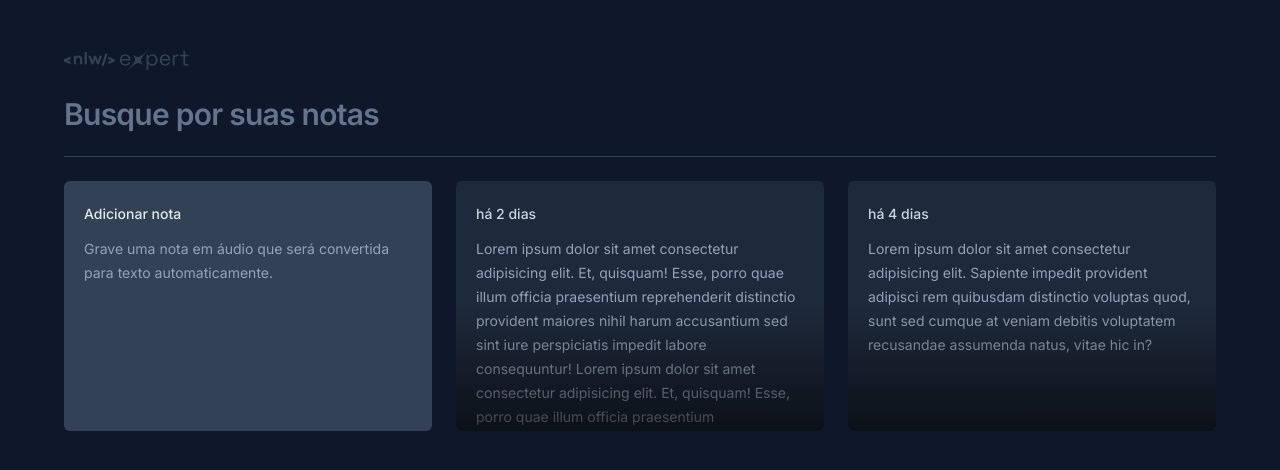
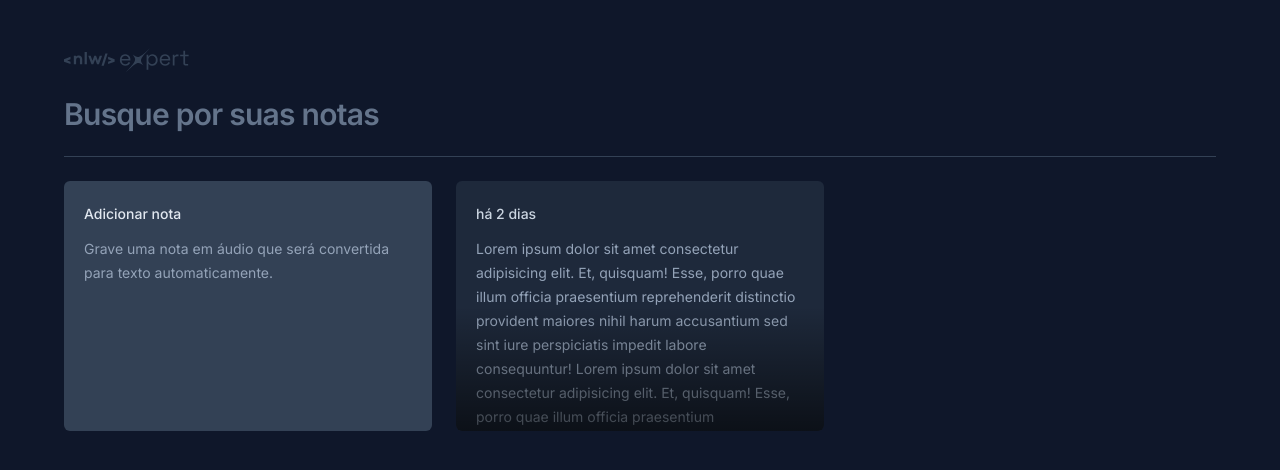
Before and after one commit to frantecbh/notes-nlw-experts, a React (Vite) app: page / in a window 1280 px wide. Shown: the top 470 px of the page. Built offline with nearby package versions, Linux system fonts and the light colour scheme.

Commit message:
component notecard

```diff
--- a/src/app.tsx
+++ b/src/app.tsx
@@ -1,4 +1,5 @@
 import logo from './assets/logo-nlw-expert.svg'
+import NotesCard from './components/note-card'
 
 export function App() {
   return (
@@ -23,30 +24,8 @@ export function App() {
             automaticamente.
           </p>
         </div>
-        <div className="rounded-md bg-slate-800 p-5 space-y-3 overflow-hidden relative">
-          <span className="text-sm font-medium text-slate-300">há 2 dias</span>
-          <p className="text-sm leading-6 text-slate-400">
-            Lorem ipsum dolor sit amet consectetur adipisicing elit. Et,
-            quisquam! Esse, porro quae illum officia praesentium reprehenderit
-            distinctio provident maiores nihil harum accusantium sed sint iure
-            perspiciatis impedit labore consequuntur! Lorem ipsum dolor sit amet
-            consectetur adipisicing elit. Et, quisquam! Esse, porro quae illum
-            officia praesentium reprehenderit distinctio provident maiores nihil
-            harum accusantium sed sint iure perspiciatis impedit labore
-            consequuntur!
-          </p>
-          <div className="absolute bottom-0 left-0 right-0 h-1/2 bg-gradient-to-t from-black/60 to-black/0 pointer-events-none" />
-        </div>
-        <div className="rounded-md bg-slate-800 p-5 space-y-3 overflow-hidden relative">
-          <span className="text-sm font-medium text-slate-300">há 4 dias</span>
-          <p className="text-sm leading-6 text-slate-400">
-            Lorem ipsum dolor sit amet consectetur adipisicing elit. Sapiente
-            impedit provident adipisci rem quibusdam distinctio voluptas quod,
-            sunt sed cumque at veniam debitis voluptatem recusandae assumenda
-            natus, vitae hic in?
-          </p>
-          <div className="absolute bottom-0 left-0 right-0 h-1/2 bg-gradient-to-t from-black/60 to-black/0 pointer-events-none" />
-        </div>
+
+        <NotesCard />
       </div>
     </div>
   )
--- /dev/null
+++ b/src/components/note-card.tsx
@@ -0,0 +1,24 @@
+import React from 'react'
+
+type NotesCardProps = {
+  title: string
+  note: string
+}
+
+export default function NotesCard() {
+  return (
+    <div className="rounded-md bg-slate-800 p-5 space-y-3 overflow-hidden relative">
+      <span className="text-sm font-medium text-slate-300">há 2 dias</span>
+      <p className="text-sm leading-6 text-slate-400">
+        Lorem ipsum dolor sit amet consectetur adipisicing elit. Et, quisquam!
+        Esse, porro quae illum officia praesentium reprehenderit distinctio
+        provident maiores nihil harum accusantium sed sint iure perspiciatis
+        impedit labore consequuntur! Lorem ipsum dolor sit amet consectetur
+        adipisicing elit. Et, quisquam! Esse, porro quae illum officia
+        praesentium reprehenderit distinctio provident maiores nihil harum
+        accusantium sed sint iure perspiciatis impedit labore consequuntur!
+      </p>
+      <div className="absolute bottom-0 left-0 right-0 h-1/2 bg-gradient-to-t from-black/60 to-black/0 pointer-events-none" />
+    </div>
+  )
+}
```
